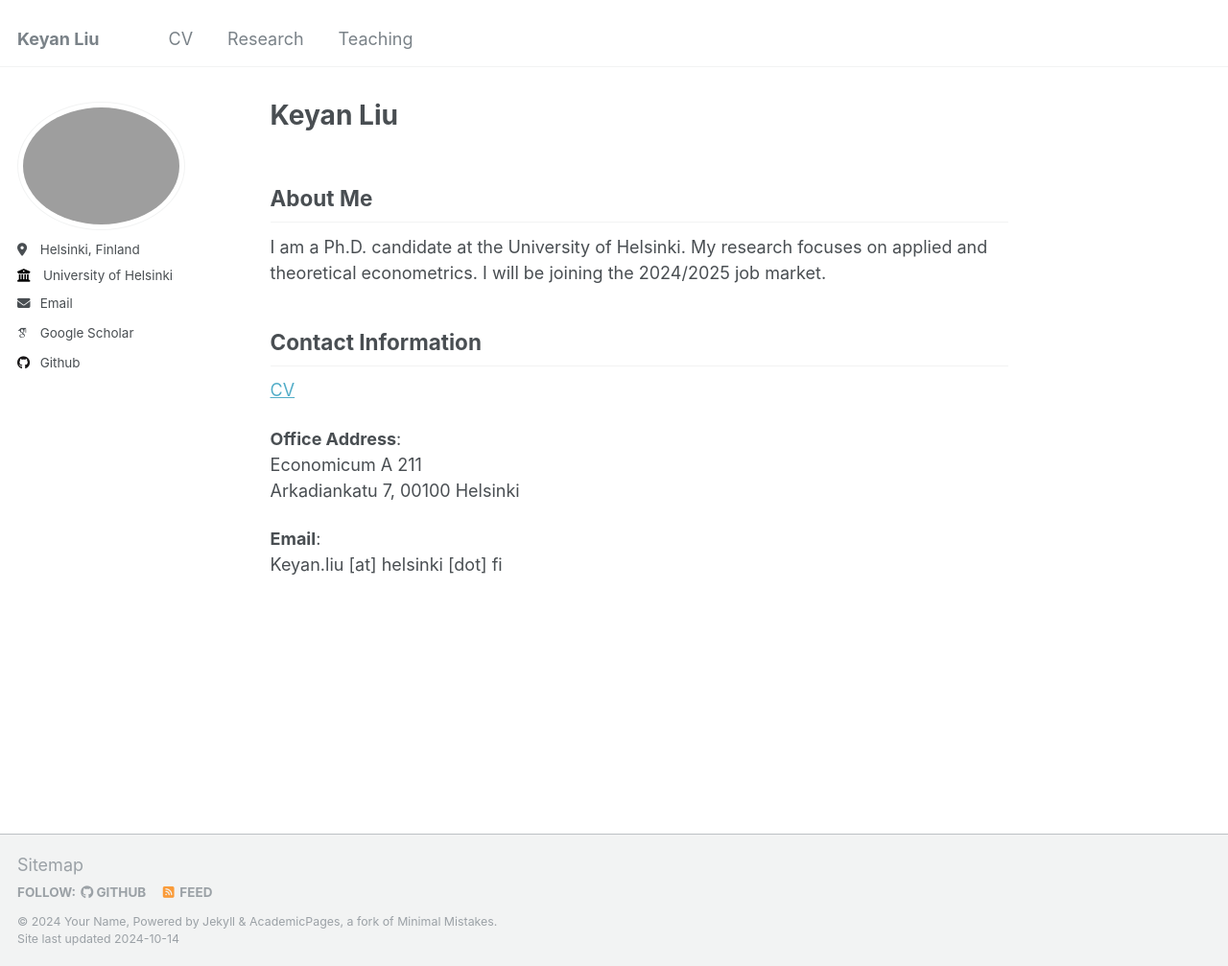
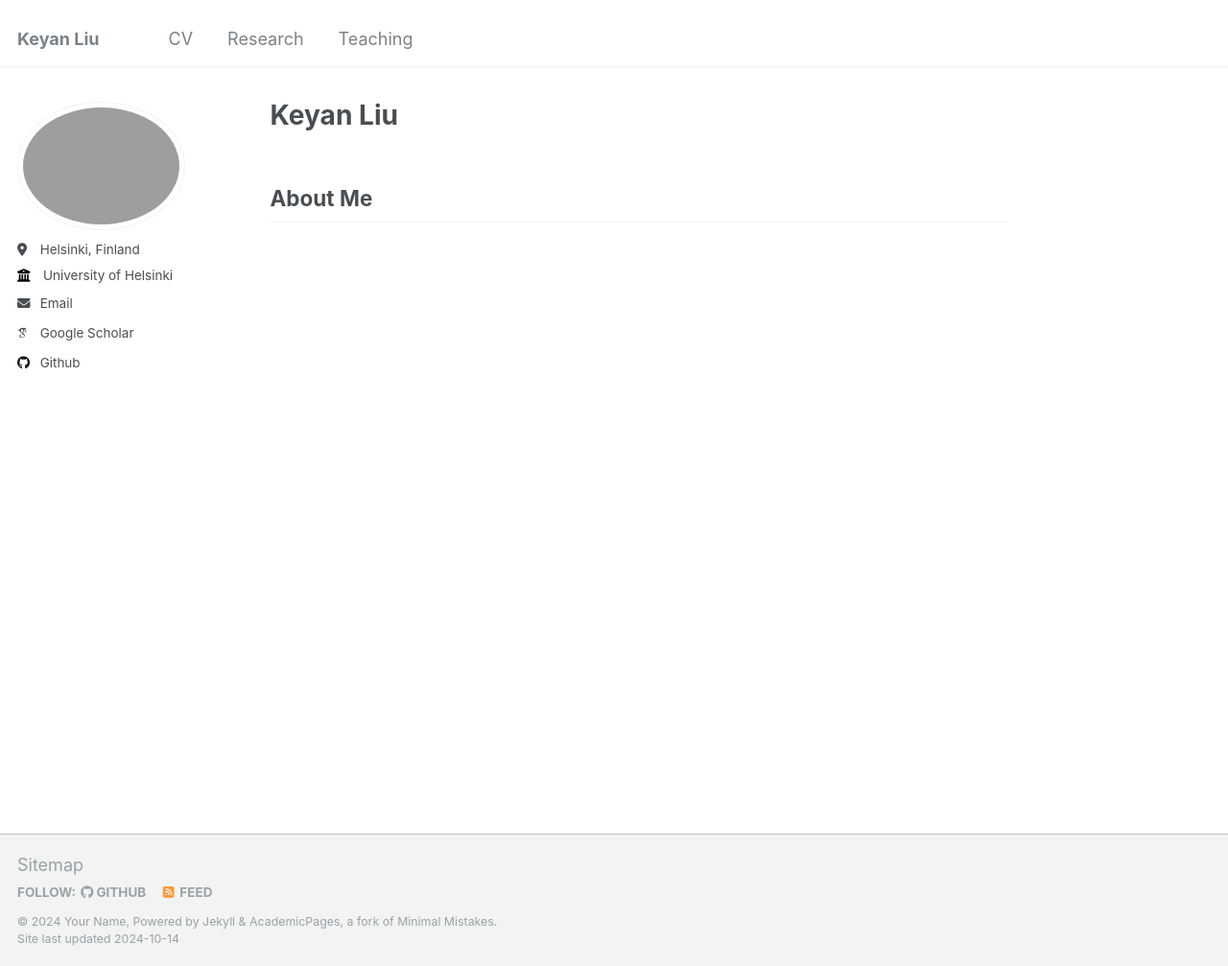
Before and after one commit to keyanliu1/keyanliu1.github.io, a Jekyll site: the page built from _pages/cv.md, in a window 1280 px wide and 1007 px high. Shown: the whole window at 96% size. Built offline with Jekyll 4.4.1, drawn with Linux system fonts in a browser that asks for light colours; some web fonts are replaced.

Commit message:
Update cv.md

```diff
--- a/_pages/cv.md
+++ b/_pages/cv.md
@@ -14,16 +14,3 @@ output:
 ---
 
 ## About Me
-
-I am a Ph.D. candidate at the University of Helsinki. My research focuses on applied and theoretical econometrics. I will be joining the 2024/2025 job market.
-
-## Contact Information
-
-[CV](http://keyanliu1.github.io/files/cv1)  <!-- This is the link to your CV -->
-
-**Office Address**:
-Economicum A 211
-Arkadiankatu 7, 00100 Helsinki
-
-**Email**:
-Keyan.liu [at] helsinki [dot] fi
```
